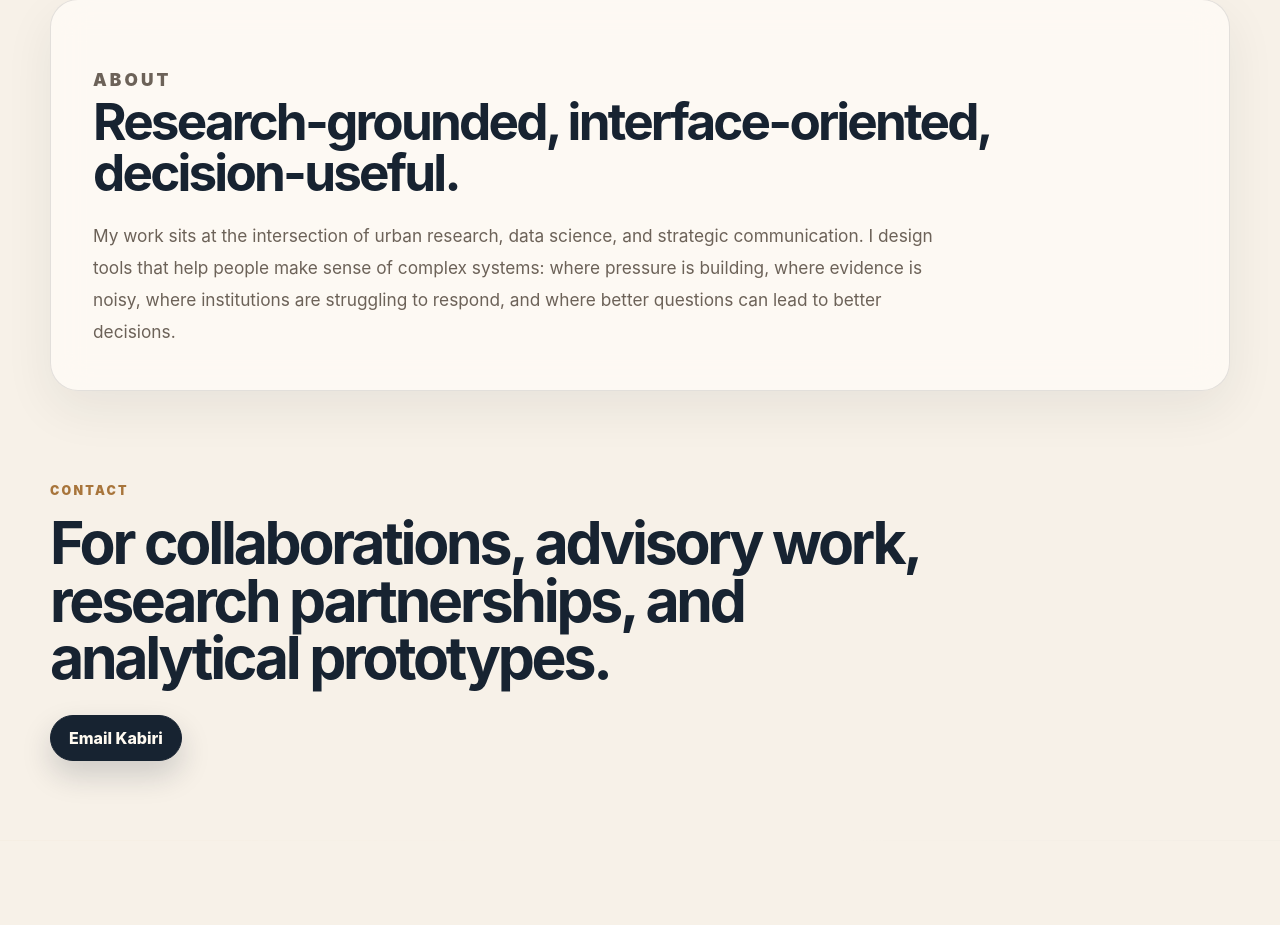
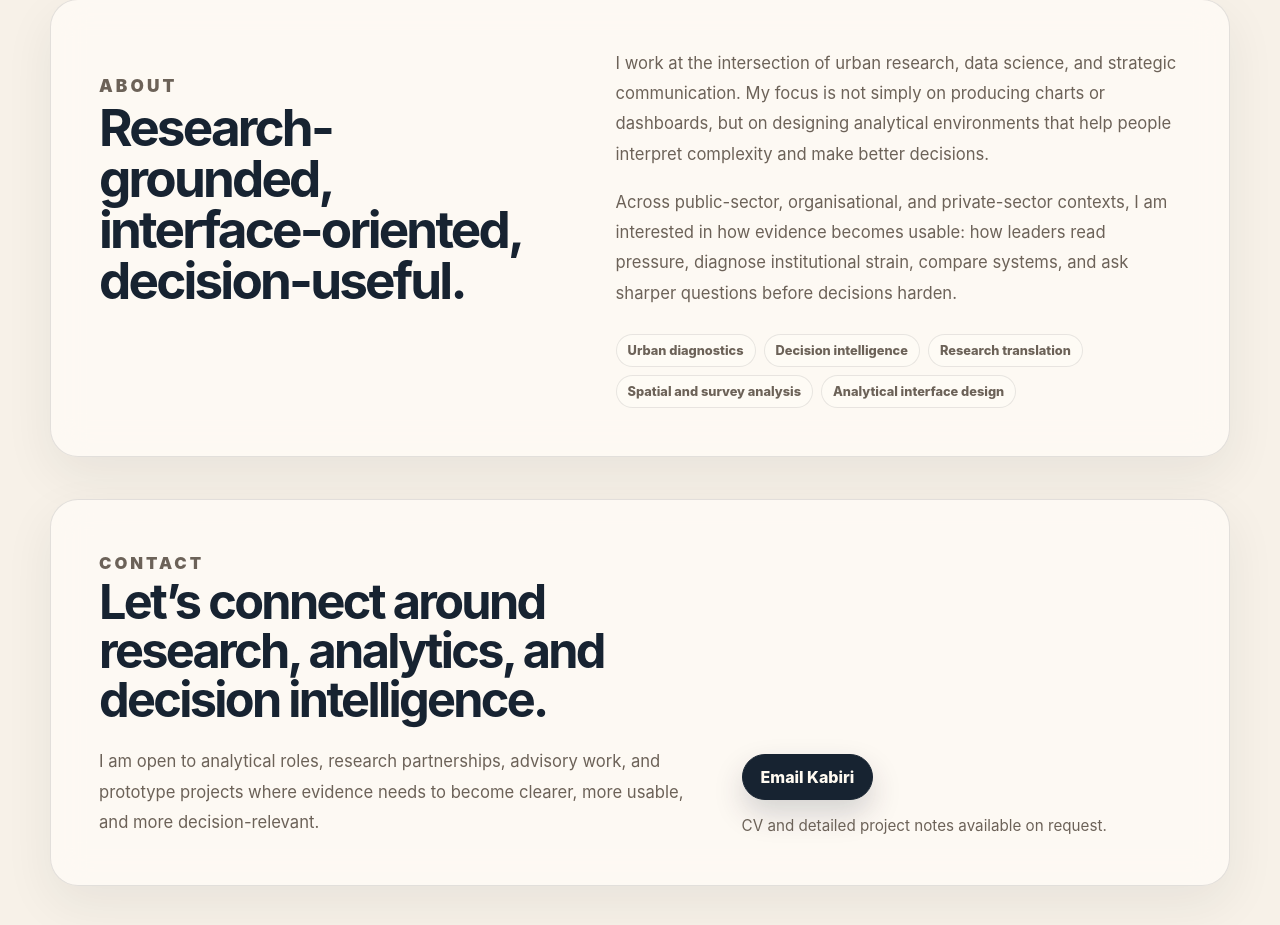
Before and after one commit to KabiriB/kabiri-bule-portfolio, a React (Vite) app: page / in a window 1280 px wide. Shown: the part 8687-9612 px from the top of the page. Before the commit the page ends 9528 px from the top, so only its background shows below. Built offline with nearby package versions, Linux system fonts and the light colour scheme.

Commit message:
Add recruiter-ready writing research and contact sections

```diff
--- a/src/App.css
+++ b/src/App.css
@@ -1729,3 +1729,97 @@ html {
     min-height: auto;
   }
 }
+/* ================================
+   About and Contact final polish
+   ================================ */
+
+.about-section {
+  padding: 48px;
+  margin-top: 42px;
+  scroll-margin-top: 120px;
+}
+
+.about-grid {
+  display: grid;
+  grid-template-columns: 0.9fr 1.1fr;
+  gap: 54px;
+  align-items: start;
+}
+
+.about-copy {
+  display: grid;
+  gap: 18px;
+}
+
+.about-copy p {
+  margin: 0;
+  color: var(--color-muted);
+  font-size: 1.04rem;
+  line-height: 1.82;
+}
+
+.about-capabilities {
+  display: flex;
+  flex-wrap: wrap;
+  gap: 8px;
+  margin-top: 8px;
+}
+
+.about-capabilities span {
+  padding: 8px 11px;
+  border: 1px solid rgba(31, 37, 40, 0.1);
+  border-radius: 999px;
+  color: var(--color-muted);
+  background: rgba(255, 252, 246, 0.48);
+  font-size: 0.8rem;
+  font-weight: 850;
+}
+
+.contact-section {
+  display: grid;
+  grid-template-columns: minmax(0, 1.15fr) minmax(260px, 0.85fr);
+  gap: 48px;
+  align-items: end;
+  padding: 48px;
+  margin-top: 42px;
+  scroll-margin-top: 120px;
+}
+
+.contact-section h2 {
+  max-width: 760px;
+  margin-bottom: 22px;
+  font-size: clamp(2.2rem, 3.8vw, 3.6rem);
+  line-height: 1;
+}
+
+.contact-section p {
+  max-width: 760px;
+  margin: 0;
+  color: var(--color-muted);
+  font-size: 1.04rem;
+  line-height: 1.82;
+}
+
+.contact-actions {
+  display: grid;
+  justify-items: start;
+  gap: 14px;
+}
+
+.contact-actions span {
+  color: var(--color-muted);
+  font-size: 0.95rem;
+  line-height: 1.55;
+}
+
+@media (max-width: 900px) {
+  .about-grid,
+  .contact-section {
+    grid-template-columns: 1fr;
+  }
+
+  .about-section,
+  .contact-section {
+    padding: 30px;
+  }
+}
--- a/src/App.jsx
+++ b/src/App.jsx
@@ -80,26 +80,57 @@ function App() {
       </section>
 
       <section className="site-section about-section card" id="about">
+        <div className="about-grid">
+          <div>
             <p className="eyebrow">About</p>
             <h2>Research-grounded, interface-oriented, decision-useful.</h2>
+          </div>
+
+          <div className="about-copy">
             <p>
-          My work sits at the intersection of urban research, data science, and
-          strategic communication. I design tools that help people make sense of
-          complex systems: where pressure is building, where evidence is noisy,
-          where institutions are struggling to respond, and where better
-          questions can lead to better decisions.
+              I work at the intersection of urban research, data science, and
+              strategic communication. My focus is not simply on producing
+              charts or dashboards, but on designing analytical environments
+              that help people interpret complexity and make better decisions.
             </p>
+
+            <p>
+              Across public-sector, organisational, and private-sector contexts,
+              I am interested in how evidence becomes usable: how leaders read
+              pressure, diagnose institutional strain, compare systems, and ask
+              sharper questions before decisions harden.
+            </p>
+
+            <div className="about-capabilities">
+              <span>Urban diagnostics</span>
+              <span>Decision intelligence</span>
+              <span>Research translation</span>
+              <span>Spatial and survey analysis</span>
+              <span>Analytical interface design</span>
+            </div>
+          </div>
+        </div>
       </section>
 
-      <section className="site-section contact-section" id="contact">
+      <section className="site-section contact-section card" id="contact">
+        <div>
           <p className="eyebrow">Contact</p>
           <h2>
-          For collaborations, advisory work, research partnerships, and
-          analytical prototypes.
+            Let’s connect around research, analytics, and decision intelligence.
           </h2>
+          <p>
+            I am open to analytical roles, research partnerships, advisory work,
+            and prototype projects where evidence needs to become clearer, more
+            usable, and more decision-relevant.
+          </p>
+        </div>
+
+        <div className="contact-actions">
           <a className="primary-button" href="mailto:kabiri.bule@gmail.com">
             Email Kabiri
           </a>
+          <span>CV and detailed project notes available on request.</span>
+        </div>
       </section>
     </main>
   );
```
Lines whose indentation alone changed are shown as unchanged.
